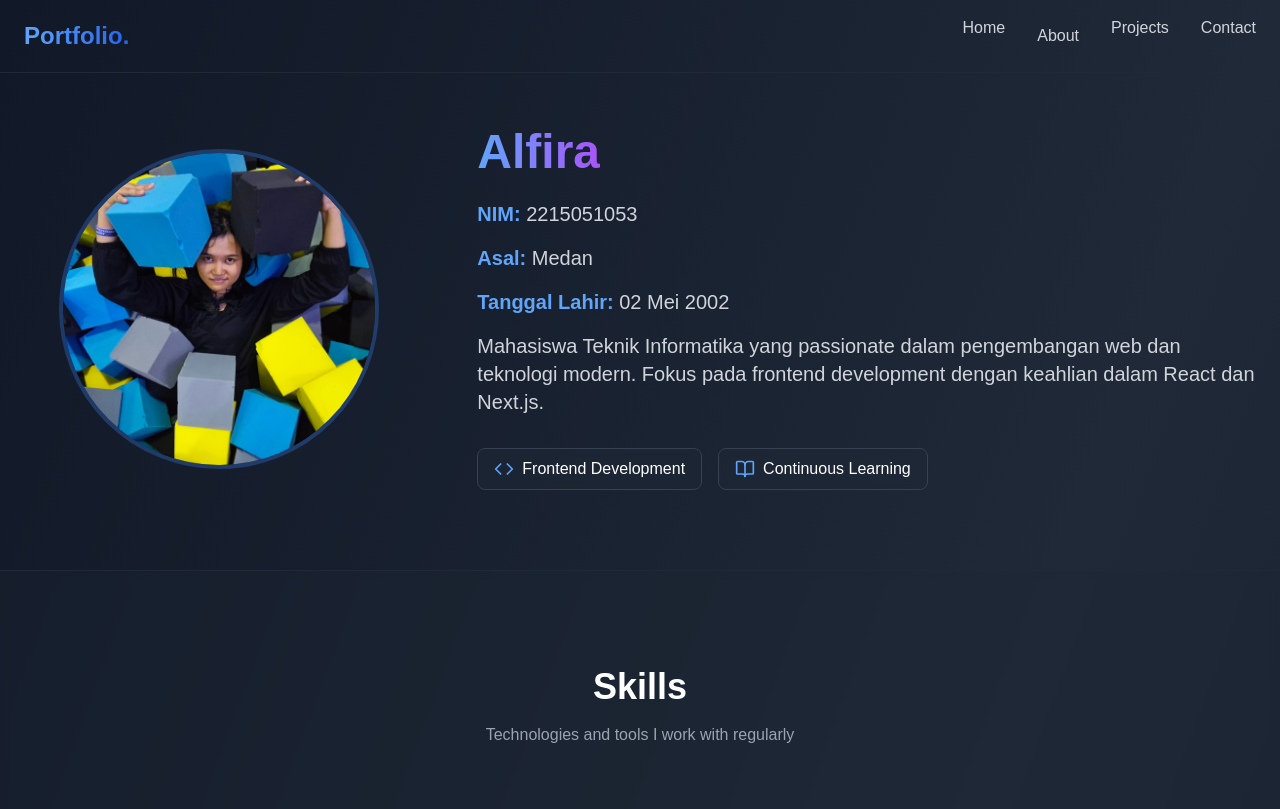
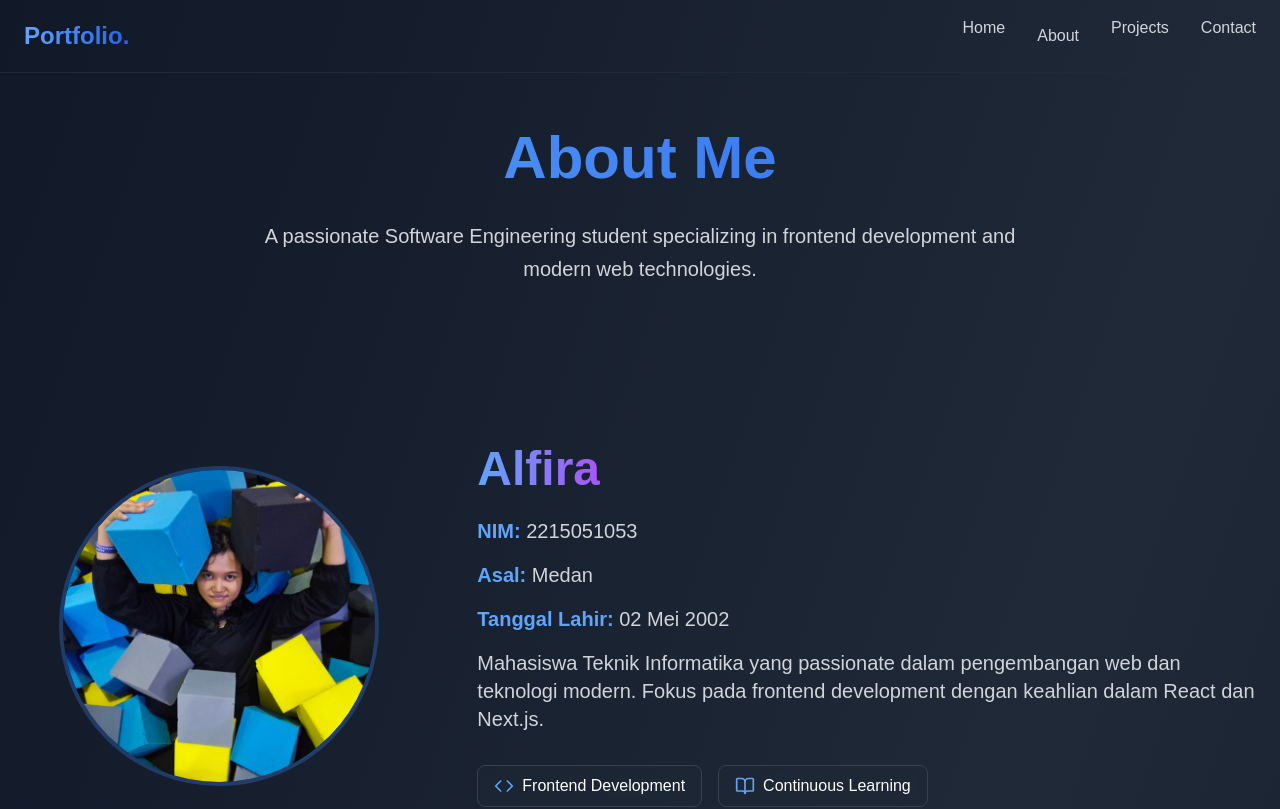
Before and after one commit to firaa02/portfolio1, a Next.js app: page /about in a window 1280 px wide. Shown: the top 809 px of the page. Built offline with nearby package versions, Linux system fonts and the light colour scheme.

Commit message:
Pesan commit yang menjelaskan perubahan

```diff
--- a/app/about/page.tsx
+++ b/app/about/page.tsx
@@ -259,14 +259,39 @@ const AboutPage = () => {
         </div>
       </motion.nav>
 
-      {/* About Hero Section */}
+      {/* About Header */}
 <motion.section
   id="hero"
   initial="hidden"
   whileInView="visible"
   viewport={{ once: true }}
   variants={containerVariants}
-        className="pt-32 pb-20"
+  className="pt-32 pb-12"
+>
+  <div className="container mx-auto px-6">
+    <motion.h1
+      variants={itemVariants}
+      className="text-5xl lg:text-6xl font-bold text-center mb-8 bg-gradient-to-r from-blue-400 to-blue-600 bg-clip-text text-transparent"
+    >
+      About Me
+    </motion.h1>
+    <motion.p
+      variants={itemVariants}
+      className="text-xl text-gray-300 text-center max-w-3xl mx-auto leading-relaxed mb-16"
+    >
+      A passionate Software Engineering student specializing in frontend development
+      and modern web technologies.
+    </motion.p>
+  </div>
+</motion.section>
+
+{/* About Content Section */}
+<motion.section
+  initial="hidden"
+  whileInView="visible"
+  viewport={{ once: true }}
+  variants={containerVariants}
+  className="py-12"
 >
   <div className="container mx-auto px-6">
     <div className="flex flex-col lg:flex-row items-center gap-16">
```
Lines whose indentation alone changed are shown as unchanged.
